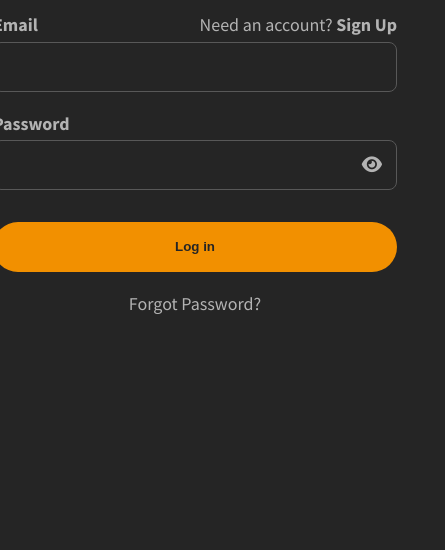
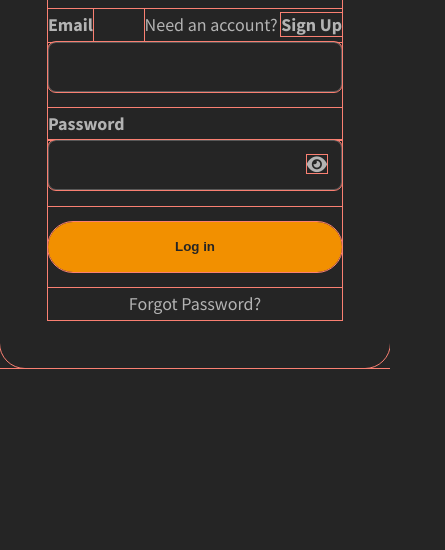
Before and after one commit to enesoeztekin/login-page-design, a plain HTML site: page index.html in a window 390 px wide. Shown: the part 294-844 px from the top of the page, 445 px wide, since content can reach past the window. Drawn offline with Linux system fonts and the light colour scheme.

Commit message:
fixed an unresponsive situation.

```diff
--- a/css/styles.css
+++ b/css/styles.css
@@ -11,7 +11,7 @@
 * {
   margin: 0;
   padding: 0;
-  outline: 0;
+  outline: 1px solid salmon;
   box-sizing: border-box;
 }
 
@@ -115,7 +115,8 @@ form .password-input i {
 
 @media (max-width: 800px) {
   .container {
-    width: 100%;
+    min-width: 100%;
+    height: auto;
     margin: 0;
   }
   .login {
```
